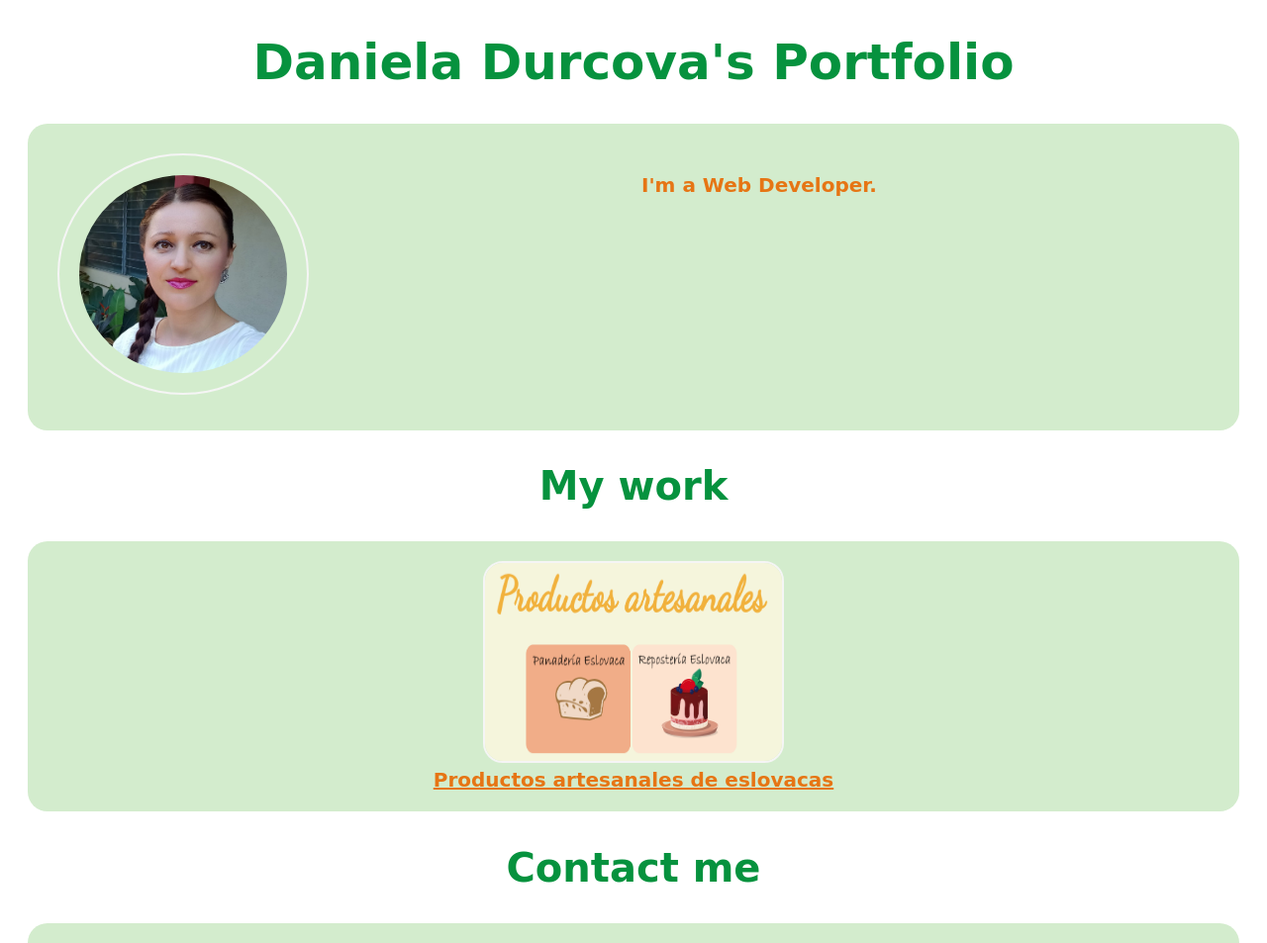
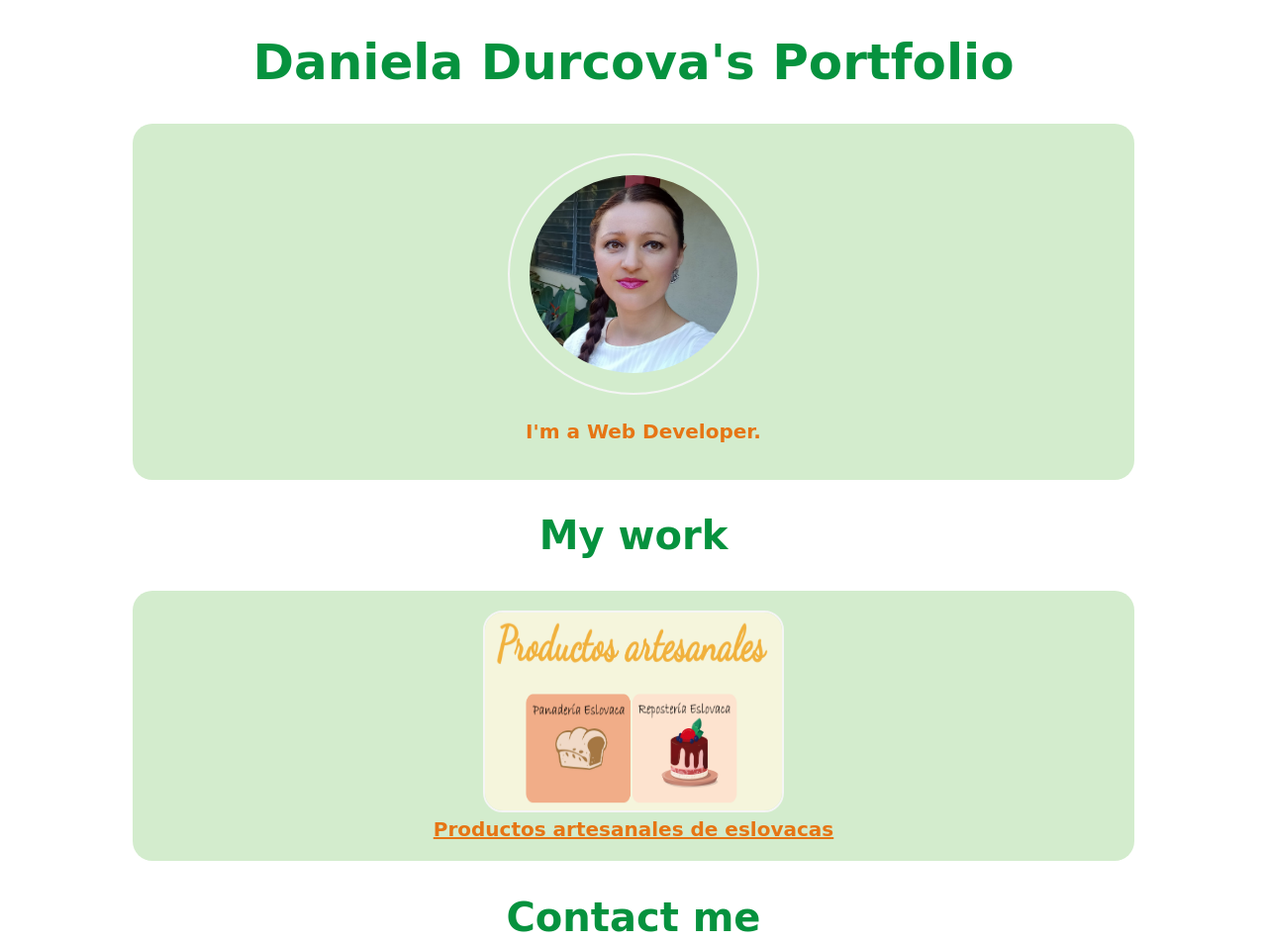
Before and after one commit to daniela1durec/My-portfolio, a plain HTML site: page index.html in a window 1280 px wide. Shown: the top 953 px of the page at 99% size. Drawn offline with Linux system fonts and the light colour scheme; a web font is replaced by a local one.

Commit message:
Update style.css

```diff
--- a/style.css
+++ b/style.css
@@ -1,7 +1,7 @@
 * {
     font-family: "Edu QLD Hand", cursive;
     text-align: center;
-}
+   }
 
 h1 {
     color:  #06923E;
@@ -15,12 +15,15 @@ h2 {
 
 .portfolio {
     margin: 20px;
+    margin-right: 10%;
+    margin-left: 10%;
     padding: 30px;
     background-color: #D3ECCD;
     border-radius: 20px;
-    height: 250px;
+    height: 300px;
     display: block;
     font-size: 20px;
+
 }
 
 .portfolio p {
@@ -39,7 +42,6 @@ img {
 .portfolio img {
     border-radius: 50%;
     padding: 20px;
-    float: left;
 }
 
 .portfolio img:hover {
@@ -48,6 +50,8 @@ img {
 
 .work {
     margin: 20px;
+    margin-left: 10%;
+    margin-right: 10%;
     margin-bottom: 30px;
     padding: 20px;
     background-color: #D3ECCD;
```
